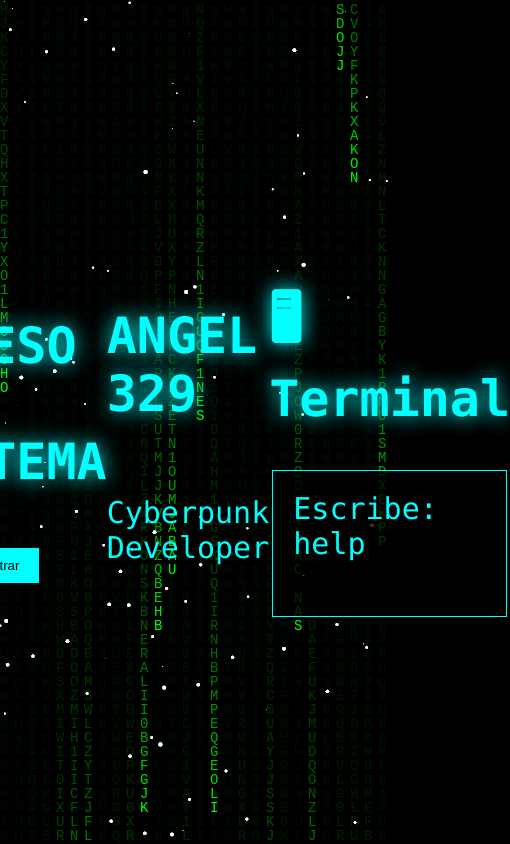
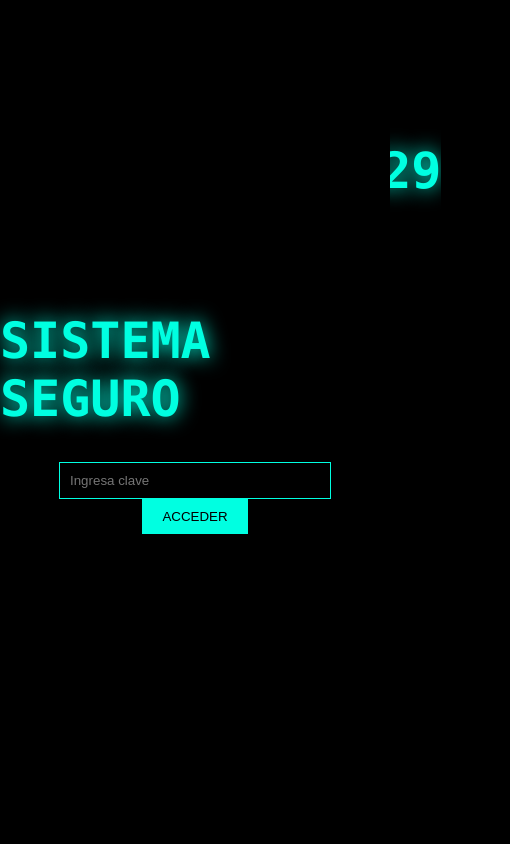
Before and after one commit to angeleduard329-crypto/angeleduard329-crypto.github.io, a plain HTML site: page index.html in a window 390 px wide. Shown: the top 844 px of the page, 510 px wide, since content can reach past the window. Drawn offline with Linux system fonts and the light colour scheme.

Commit message:
Update index.html

```diff
--- a/index.html
+++ b/index.html
@@ -1,36 +1,18 @@
 <!DOCTYPE html>
-<html>
+<html lang="es">
 <head>
 <meta charset="UTF-8">
-<title>Angel 329 | Cyberpunk System</title>
+<meta name="viewport" content="width=device-width, initial-scale=1.0">
+<title>ANGELEDUARD329</title>
 
 <style>
-body{<audio id="bgMusic" loop>
-    <source src="https://www.soundhelix.com/examples/mp3/SoundHelix-Song-1.mp3" type="audio/mpeg">
-</audio>
-
-<div id="startScreen" style="
-position:fixed;
-top:0;
-left:0;
-width:100%;
-height:100%;
+body{
+margin:0;
+font-family:Consolas, monospace;
 background:black;
-color:#00ffcc;
-display:flex;
-align-items:center;
-justify-content:center;
-font-size:30px;
-z-index:9999;
-cursor:pointer;">
-    ▶ CLICK PARA INICIAR SISTEMA
-</div>
-
-margin:0;
-background:black;
-color:#00ffff;
-font-family:Consolas,monospace;
+color:#00ffe1;
 overflow-x:hidden;
+scroll-behavior:smooth;
 }
 
 canvas{
@@ -41,187 +23,201 @@ z-index:-1;
 }
 
 section{
-min-height:100vh;
-display:flex;
-flex-direction:column;
-justify-content:center;
-align-items:center;
-opacity:0;
-transform:translateY(40px);
-transition:1s;
-}
-
-section.visible{
-opacity:1;
-transform:translateY(0);
+padding:100px 20px;
+text-align:center;
 }
 
 h1{
 font-size:50px;
-text-shadow:0 0 20px #00ffff;
+text-shadow:0 0 20px #00ffe1;
 }
 
-.terminal{
-background:rgba(0,0,0,0.8);
+.card{
+background:rgba(0,0,0,0.6);
+border:1px solid #00ffe1;
+padding:20px;
+margin:20px;
+display:inline-block;
+width:250px;
+transition:0.3s;
+}
+
+.card:hover{
+transform:scale(1.05);
+box-shadow:0 0 20px #00ffe1;
+}
+
+input, textarea{
+background:black;
+border:1px solid #00ffe1;
+color:#00ffe1;
+padding:10px;
+width:250px;
+}
+
+button{
+background:#00ffe1;
+border:none;
+padding:10px 20px;
+cursor:pointer;
+}
+
+#loginScreen{
+position:fixed;
+width:100%;
+height:100%;
+background:black;
+display:flex;
+justify-content:center;
+align-items:center;
+flex-direction:column;
+z-index:9999;
+}
+
+#terminal{
+background:black;
+border:1px solid #00ffe1;
 padding:20px;
 width:80%;
 max-width:600px;
-border:1px solid #00ffff;
-}
-
-input{
-background:black;
-border:none;
-color:#00ff00;
-outline:none;
-font-family:Consolas;
-width:100%;
-}
-
-button{
-background:#00ffff;
-border:none;
-padding:10px 20px;
-cursor:pointer;
-margin-top:15px;
+margin:auto;
+text-align:left;
 }
 </style>
 </head>
-
 <body>
 
-<canvas id="matrix"></canvas>
+<!-- 🔐 LOGIN -->
+<div id="loginScreen">
+<h1>SISTEMA SEGURO</h1>
+<input type="password" id="password" placeholder="Ingresa clave">
+<button onclick="checkPassword()">ACCEDER</button>
+<p id="loginMessage"></p>
+</div>
 
-<!-- ACCESO -->
-<section id="login">
-<h1>🔐 ACCESO AL SISTEMA</h1>
-<button onclick="access()">Entrar</button>
-<p id="status"></p>
+<!-- 🎵 AQUI VA LA MUSICA -->
+<audio id="bgMusic" loop>
+    <source src="epic.mp3" type="audio/mpeg">
+</audio>
+
+<!-- 🌌 FONDO -->
+<canvas id="bg"></canvas>
+
+<!-- 🧑‍💻 HERO -->
+<section>
+<h1>ANGELEDUARD329</h1>
+<p>Desarrollador en proceso | Futuro Hacker Ético</p>
 </section>
 
-<!-- MAIN -->
-<section id="main">
-<h1>ANGEL 329</h1>
-<p>Cyberpunk Developer</p>
+<!-- 📂 PROYECTOS -->
+<section>
+<h1>PROYECTOS</h1>
+<div class="card">Página Cyberpunk</div>
+<div class="card">Terminal Web</div>
+<div class="card">Portafolio Interactivo</div>
 </section>
 
-<!-- TERMINAL -->
+<!-- 🧠 SOBRE MI -->
 <section>
-<h1>🖥 Terminal</h1>
-<div class="terminal">
-<div id="output">Escribe: help</div>
-<input id="command" onkeydown="run(event)">
+<h1>SOBRE MÍ</h1>
+<p>Aprendiendo programación y ciberseguridad.</p>
+</section>
+
+<!-- 📬 CONTACTO -->
+<section>
+<h1>CONTACTO</h1>
+<input type="text" placeholder="Tu nombre"><br><br>
+<textarea placeholder="Tu mensaje"></textarea><br><br>
+<button>Enviar</button>
+</section>
+
+<!-- 🖥️ TERMINAL -->
+<section>
+<h1>TERMINAL</h1>
+<div id="terminal">
+<p>> escribe: help</p>
+<input type="text" id="commandInput" style="width:100%;">
+<div id="output"></div>
 </div>
 </section>
 
-<audio autoplay loop>
-<source src="https://cdn.pixabay.com/download/audio/2022/10/25/audio_6e9d0b8a63.mp3?filename=future-ambient-124008.mp3">
-</audio>
+<script>
 
-<script>
-// MATRIX + GALAXIA
-const canvas=document.getElementById("matrix");
+/* 🔐 LOGIN */
+function checkPassword(){
+const pass = document.getElementById("password").value;
+const msg = document.getElementById("loginMessage");
+const music = document.getElementById("bgMusic");
+
+if(pass === "angel123"){
+msg.innerHTML = "🔓 ACCESO CONCEDIDO";
+msg.style.color="lime";
+music.play();
+setTimeout(()=>{
+document.getElementById("loginScreen").style.display="none";
+},1000);
+}else{
+msg.innerHTML = "❌ ACCESO DENEGADO";
+msg.style.color="red";
+}
+}
+
+/* 🌌 FONDO */
+const canvas=document.getElementById("bg");
 const ctx=canvas.getContext("2d");
+canvas.width=window.innerWidth;
 canvas.height=window.innerHeight;
-canvas.width=window.innerWidth;
 
-const letters="01ABCDEFGHIJKLMNOPQRSTUVWXYZ";
-const fontSize=14;
-const columns=canvas.width/fontSize;
-const drops=[];
-for(let x=0;x<columns;x++) drops[x]=1;
-
-let stars=[];
+let particles=[];
 for(let i=0;i<100;i++){
-stars.push({
+particles.push({
 x:Math.random()*canvas.width,
 y:Math.random()*canvas.height,
-radius:Math.random()*2
+size:Math.random()*2,
+speed:Math.random()*0.5
 });
 }
 
-function draw(){
-ctx.fillStyle="rgba(0,0,0,0.08)";
+function animate(){
+ctx.fillStyle="rgba(0,0,0,0.2)";
 ctx.fillRect(0,0,canvas.width,canvas.height);
+ctx.fillStyle="#00ffe1";
 
-ctx.fillStyle="#00ff00";
-ctx.font=fontSize+"px monospace";
+particles.forEach(p=>{
+ctx.beginPath();
+ctx.arc(p.x,p.y,p.size,0,Math.PI*2);
+ctx.fill();
+p.y+=p.speed;
+if(p.y>canvas.height)p.y=0;
+});
 
-for(let i=0;i<drops.length;i++){
-const text=letters.charAt(Math.floor(Math.random()*letters.length));
-ctx.fillText(text,i*fontSize,drops[i]*fontSize);
-if(drops[i]*fontSize>canvas.height&&Math.random()>0.975)
-drops[i]=0;
-drops[i]++;
+requestAnimationFrame(animate);
 }
+animate();
 
-ctx.fillStyle="white";
-stars.forEach(s=>{
-ctx.beginPath();
-ctx.arc(s.x,s.y,s.radius,0,Math.PI*2);
-ctx.fill();
-});
-}
-setInterval(draw,33);
+/* 🖥️ TERMINAL */
+const input=document.getElementById("commandInput");
+const output=document.getElementById("output");
 
-// ACCESO
-function access(){
-let success=Math.random()>0.3;
-let status=document.getElementById("status");
-if(success){
-status.innerHTML="✅ ACCESO CONCEDIDO";
-status.style.color="#00ff00";
-document.getElementById("login").style.display="none";
-}else{
-status.innerHTML="❌ ACCESO DENEGADO";
-status.style.color="red";
-}
-}
-
-// TERMINAL
-function run(e){
+input.addEventListener("keypress",function(e){
 if(e.key==="Enter"){
-let cmd=e.target.value;
-let output=document.getElementById("output");
+const cmd=input.value;
 if(cmd==="help"){
-output.innerHTML="Comandos: about, skills, clear";
+output.innerHTML+="<p>> comandos: about, projects</p>";
 }
 else if(cmd==="about"){
-output.innerHTML="Soy Angel 329, futuro experto en ciberseguridad.";
+output.innerHTML+="<p>Soy ANGELEDUARD329.</p>";
 }
-else if(cmd==="skills"){
-output.innerHTML="HTML, CSS, JavaScript en progreso.";
-}
-else if(cmd==="clear"){
-output.innerHTML="";
+else if(cmd==="projects"){
+output.innerHTML+="<p>Proyecto actual: Web Cyberpunk.</p>";
 }
 else{
-output.innerHTML="Comando no reconocido.";
+output.innerHTML+="<p>Comando no reconocido.</p>";
 }
-e.target.value="";
+input.value="";
 }
-}
-
-// SCROLL ANIMATION
-const sections=document.querySelectorAll("section");
-window.addEventListener("scroll",()=>{
-sections.forEach(sec=>{
-const top=sec.getBoundingClientRect().top;
-if(top<window.innerHeight-100){
-sec.classList.add("visible");
-}
-});
-});
-</script><script>
-const music = document.getElementById("bgMusic");
-const startScreen = document.getElementById("startScreen");
-
-startScreen.addEventListener("click", () => {
-    music.play();
-    startScreen.style.display = "none";
 });
 </script>
 
-
 </body>
 </html>
```
